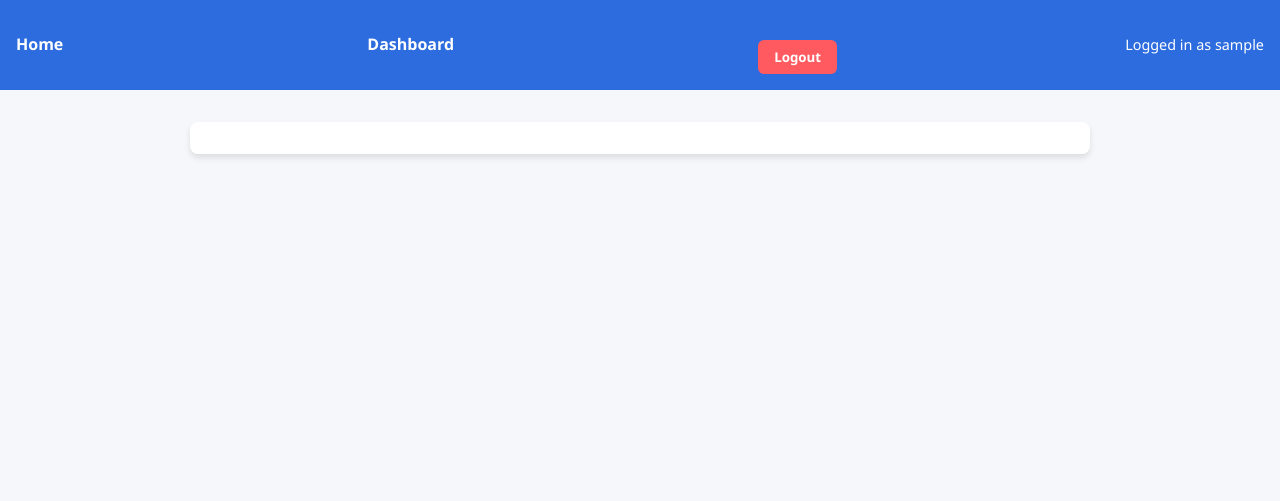
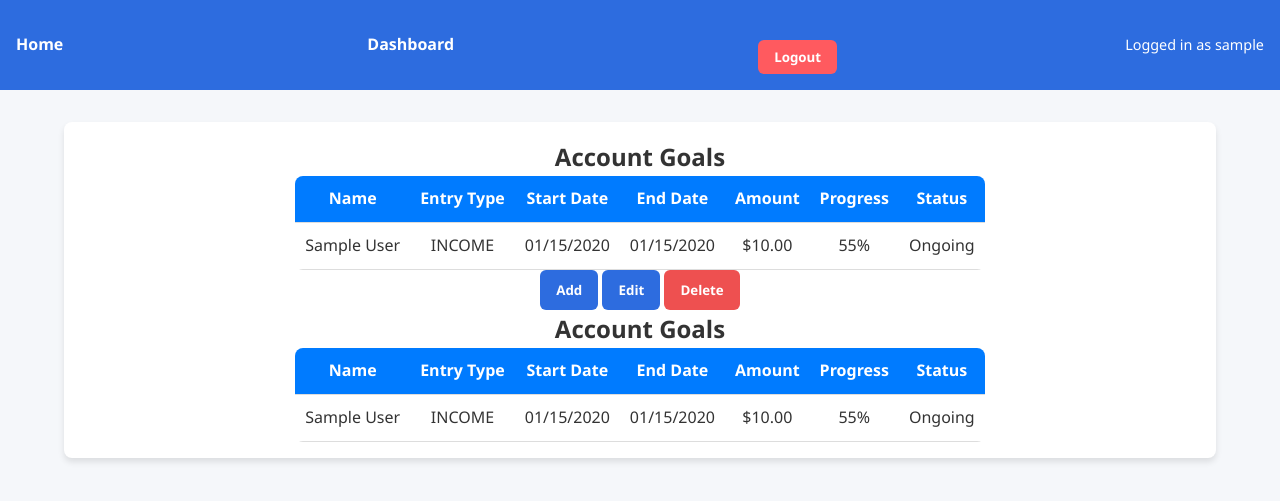
Before and after one commit to familycrest/personal-finance-tracker, a Django app: page /finances/goals/ in a window 1280 px wide. Shown: the top 501 px of the page. Run offline with Django 5.2, Linux system fonts and the light colour scheme; a user stored in the database is signed in; tables that the repository leaves empty hold one stand-in row (values such as "Sample post").

Commit message:
Implement tables and delete functionality in goals page.

```diff
--- /dev/null
+++ b/apps/finances/static/finances/css/goals.css
@@ -0,0 +1,70 @@
+/* Align the "Account Goals" and "Category Goals" tables */
+div.goal-tables {
+    display: flex;
+    justify-content: space-around;
+    flex-wrap: wrap;
+    gap: 10%;
+}
+
+/* Center the headers for the goal tables horizontally within their <section> */
+section.goal-tables {
+    text-align: center;
+}
+
+/* Style the tables for listing the goals */
+table.goal-tables {
+    border-radius: 8px;
+    border-spacing: 0;
+    overflow: hidden;
+}
+
+/* Provide spacing between table cells and style row borders */
+th, td {
+    padding: 10px;
+    border-bottom: 1px solid #ddd;
+    text-align: center;
+}
+
+/* Make goal table headers blue */
+tr.goal-tables > th {
+  background: #007BFF;
+  color: #fff;
+}
+
+/* Any table row with the class of selected (toggled by clicking on it with js)
+turns blue */
+tr.selected {
+    background-color: #4190e6;
+    color: white;
+}
+
+/* Any table row not selected but being hovered over is this lighter blue */
+tr:not(.selected):hover {
+    background-color: #8abdf5;
+    color: white;
+}
+
+/* Layout the dialogs for add, edit, and delete functions. */
+dialog[open] {
+    display: flex;
+    justify-content: center;
+    flex-direction: column;
+    text-align: center;
+    margin: auto;
+    border-radius: 20px;
+}
+
+/* Space out the elements in the dialogs */
+dialog > * {
+    margin: 20px;
+}
+
+/* Fade the background when the dialog is open */
+dialog::backdrop {
+    background: rgba(0, 0, 0, 0.5);
+}
+
+/* Color elements responsible for deleting objects red for a warning */
+.deletion {
+    background-color: rgb(238, 80, 80);
+}
--- /dev/null
+++ b/apps/finances/static/finances/js/goals.js
@@ -0,0 +1,88 @@
+// Define a function to get a browser cookie of name name
+function getCookie(name) {
+    let cookieArr = document.cookie.split(";");
+
+    for(let i = 0; i < cookieArr.length; i++) {
+        let cookiePair = cookieArr[i].split("=");
+
+        if(name == cookiePair[0].trim()) {
+            // Cookie values are stored in uri format, so values like ' '
+            // are made '%20'. This converts those values back.
+            return decodeURIComponent(cookiePair[1])
+        }
+    }
+
+    return null
+}
+
+// Send account goal ids and category goal ids to the goal deletion view.
+function sendGoalIds() {
+    let selectedAcctGoals = document.querySelectorAll(".acct_goal.selected");
+    let selectedCatGoals = document.querySelectorAll(".cat_goal.selected");
+    let aGoalIdsToRm = [];
+    let cGoalIdsToRm = [];
+
+    // Add account goals to list of account goals to remove
+    selectedAcctGoals.forEach(element => {
+        let id = element.getAttribute("goal_id");
+        aGoalIdsToRm.push(id);
+    });
+
+    // Add category goals to list of category goals to remove
+    selectedCatGoals.forEach(element => {
+        let id = element.getAttribute("goal_id");
+        cGoalIdsToRm.push(id);
+    });
+
+    // Send both lists to the goal deletion view then deal with the response
+    fetch('/finances/goals/delete/', {
+        method: 'POST',
+        headers: {
+            'Content-Type': 'application/json',
+            'X-CSRFToken': getCookie('csrftoken'),
+        },
+        body: JSON.stringify({acctGoals: aGoalIdsToRm, catGoals: cGoalIdsToRm}),
+    }).then(response => {
+        if(!response.ok) {
+            throw new Error("Server response was not ok");
+        }
+        else {
+            location.reload()
+        }
+    })
+    .catch(error => {
+        console.error("Error:", error);
+        alert("Goals were not able to be deleted. Please try again.")
+    });
+}
+
+// Add an event listener to each row that represents a goal to select it when clicked
+const rows = document.querySelectorAll("tr[goal_id]");
+
+rows.forEach(row => {
+    row.addEventListener('click', function() {
+        this.classList.toggle('selected');
+    });
+});
+
+// Make constants for all buttons and dialogs
+const add_btn = document.querySelector("#account_goals_add");
+const edit_btn = document.querySelector("#account_goals_delete");
+const open_delete_btn = document.querySelector("#account_goals_delete"); // Opens delete dialog
+const delete_cancel_btn = document.querySelector("#delete_cancel");
+const delete_confirm_btn = document.querySelector("#delete_confirm");
+
+const delete_dialog = document.querySelector("#deletion_dialog");
+
+// Open delete dialog
+open_delete_btn.addEventListener('click', function() {
+    delete_dialog.showModal();
+});
+
+// Close delete dialog without deleting objects
+delete_cancel_btn.addEventListener('click', function() {
+    delete_dialog.close();
+});
+
+// Delete selected goals
+delete_confirm_btn.addEventListener('click', sendGoalIds);
--- a/apps/finances/templates/finances/goals.html
+++ b/apps/finances/templates/finances/goals.html
@@ -1,3 +1,82 @@
 {% extends "base.html" %}
+{% block title %}View and Edit Goals{% endblock %}
+{% block extra_head %}
+  <!--This module allows you to use intcomma to make numbers easier to read.-->
+  {% load humanize %}
+  {% load static %}
+  <link rel="stylesheet" href="{% static 'finances/css/goals.css' %}">
+  <script src="{% static 'finances/js/goals.js' %}" defer></script>
+{% endblock %}
 
-{% block title %}View and Edit Goals{% endblock %}
+{% block content %}
+<div class="goal-tables">
+    <section class="goal-tables">
+        <h2>Account Goals</h2>
+        <table class="goal-tables">
+            <tr class="goal-tables">
+                <th>Name</th>
+                <th>Entry Type</th>
+                <th>Start Date</th>
+                <th>End Date</th>
+                <th>Amount</th>
+                <th>Progress</th>
+                <th>Status</th>
+            </tr>
+            {% for goal in goals %}
+                <tr goal_id="{{goal.id}}" class="acct_goal">
+                    <td>{{goal.name}}</td>
+                    <td>{{goal.entry_type}}</td>
+                    <td>{{goal.start_date | date:"m/d/Y"}}</td>
+                    <td>{{goal.end_date | date:"m/d/Y"}}</td>
+                    <td>${{goal.amount | intcomma}}</td>
+                    <!-- Standins below -->
+                    <td>55%</td>
+                    <td>Ongoing</td>
+                </tr>
+            {% endfor %}
+        </table>
+        <button id="account_goals_add">Add</button>
+        <button id="account_goals_edit">Edit</button>
+        <button id="account_goals_delete" class="deletion">Delete</button>
+    </section>
+
+    <!--Start of duplicate code as standin for layout-->
+    <section class="goal-tables">
+        <h2>Account Goals</h2>
+        <table class="goal-tables">
+            <tr class="goal-tables">
+                <th>Name</th>
+                <th>Entry Type</th>
+                <th>Start Date</th>
+                <th>End Date</th>
+                <th>Amount</th>
+                <th>Progress</th>
+                <th>Status</th>
+            </tr>
+            {% for goal in goals %}
+                <tr goal_id="{{goal.id}}">
+                    <td>{{goal.name}}</td>
+                    <td>{{goal.entry_type}}</td>
+                    <td>{{goal.start_date | date:"m/d/Y"}}</td>
+                    <td>{{goal.end_date | date:"m/d/Y"}}</td>
+                    <td>${{goal.amount | intcomma}}</td>
+                    <!-- Standins below -->
+                    <td>55%</td>
+                    <td>Ongoing</td>
+                </tr>
+            {% endfor %}
+        </table>
+    </section>
+    <!--End of duplicate code as standin for layout-->
+</div>
+
+<dialog id="deletion_dialog">
+    <h3>Are you sure you want to delete the selected items?</h3>
+    <div class="popup_buttons">
+        <button id="delete_cancel">Cancel</button>
+        <button id="delete_confirm" class="deletion">Delete</button>
+    </div>
+</dialog>
+
+
+{% endblock %}
--- a/apps/finances/urls.py
+++ b/apps/finances/urls.py
@@ -26,4 +26,5 @@ urlpatterns = [
         name="delete_category",
     ),
     path("goals/", views.goals, name="goals"),
+    path("goals/delete/", views.delete_goals, name="delete_goals"),
 ]
--- a/apps/finances/views.py
+++ b/apps/finances/views.py
@@ -1,7 +1,10 @@
 # finances/views.py
 from django.shortcuts import render, redirect, get_object_or_404
 from django.contrib.auth.decorators import login_required
+from django.views.decorators.http import require_POST
 from django.contrib import messages
+from django.http import JsonResponse
+import json
 
 from .models import (
     Entry,
@@ -137,4 +140,21 @@ def edit_transactions(request, entry_id):
 
 @login_required
 def goals(request):
-    return render(request, "finances/goals.html")
+    user = request.user
+    goals = user.get_account_goals()
+    # Needs category goals
+    return render(request, "finances/goals.html", context={"goals": goals})
+
+
+@require_POST
+def delete_goals(request):
+    # Needs category goals
+    if not request.user.is_authenticated:
+        return JsonResponse({"error": "not authenticated"}, 401)
+    data = json.loads(request.body)
+    goal_ids = data.get('acctGoals')
+    goals = AccountGoal.objects.filter(user=request.user, id__in=goal_ids)
+
+    goals.delete()
+
+    return JsonResponse({'success': True})
--- a/base/settings.py
+++ b/base/settings.py
@@ -39,8 +39,9 @@ INSTALLED_APPS = [
     "django.contrib.sessions",
     "django.contrib.messages",
     "django.contrib.staticfiles",
-    "apps.accounts",  # add new app accounts to the list
-    "apps.finances",  # add new app finances to the list
+    "django.contrib.humanize", # App added to allow for the use of intcomma in templates
+    "apps.accounts",
+    "apps.finances",
 ]
 
 MIDDLEWARE = [
--- a/static/css/base.css
+++ b/static/css/base.css
@@ -60,7 +60,7 @@ span {
 
 /* Main content area */
 main {
-    max-width: 900px;
+    max-width: 90%;
     margin: 2rem auto;
     padding: 1rem;
     background: #fff;
```
